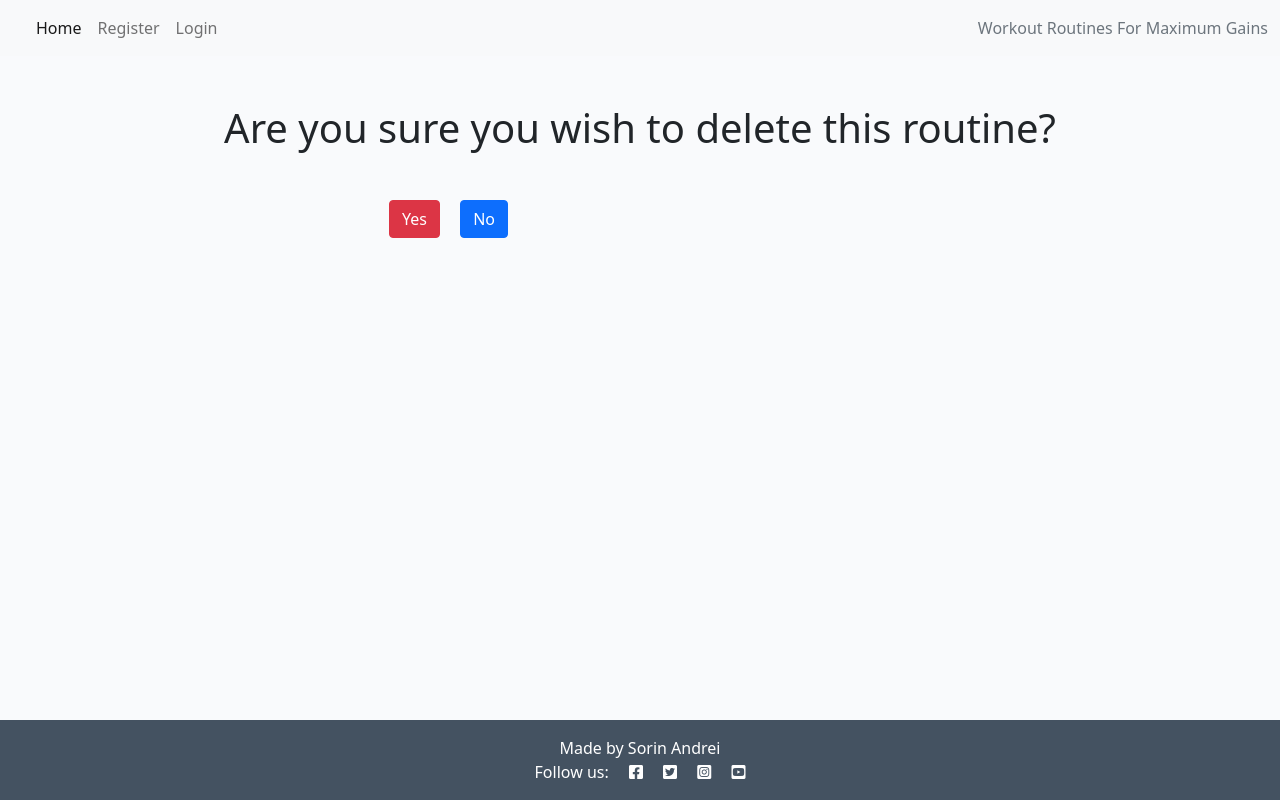
After one commit to Sorin05/Portofolio_4_Django, a Django app: page /routine/delete/1/ in a window 1280 px wide. The commit adds this page. Run offline with Django 3.2, Linux system fonts and the light colour scheme; tables that the repository leaves empty hold one stand-in row (values such as "Sample post").

Commit message:
Made CRUD functionality

```diff
--- a/blog/models.py
+++ b/blog/models.py
@@ -1,27 +1,20 @@
 from django.db import models
 from django.contrib.auth.models import User
-from cloudinary.models import CloudinaryField
+
 from django.utils.text import slugify
-
-STATUS = ((0, "Draft"), (1, "Added"))
-
 
 class Routine(models.Model):
     """Workout Routine Model"""
     routine_name = models.CharField(max_length=200, unique=True)
-    slug = models.SlugField(max_length=200, unique=True)
+    slug = models.SlugField(max_length=200, unique=True) # check for duplicates
     author = models.ForeignKey(
         User,
         on_delete=models.CASCADE,
         related_name="routines"
         )
-    added_on = models.DateTimeField(auto_now=True)
+    added_on = models.DateTimeField(auto_now_add=True)
     updated_on = models.DateTimeField(auto_now=True)
     description = models.TextField()
-    exercise = models.TextField()
-    method = models.TextField()
-    exercise_image = CloudinaryField('image', default='placeholder')
-    status = models.IntegerField(choices=STATUS, default=0)
     likes = models.ManyToManyField(
         User,
         related_name="routine_likes",
@@ -39,6 +32,7 @@ class Routine(models.Model):
 
     def save(self, *args, **kwargs):
         self.slug = slugify(self.routine_name)
+        self.author = User.objects.get(username='admin')
         super(Routine, self).save(*args, **kwargs)
 
 
@@ -58,7 +52,6 @@ class Comment(models.Model):
         related_name="comment_likes",
         blank=True
     )
-    approved = models.BooleanField(default=False)
 
     class Meta:
         ordering = ['added_on']
--- a/blog/urls.py
+++ b/blog/urls.py
@@ -5,8 +5,13 @@ from . import views
 urlpatterns = [
     path(
         '',
+        views.landing,
+        name='home'
+    ),
+    path(
+        'all-routines/',
         views.RoutineList.as_view(),
-        name='home'
+        name='routine_list'
     ),
     path(
         '<slug:slug>/', views.RoutineDetail.as_view(),
@@ -16,5 +21,7 @@ urlpatterns = [
         'like/<slug:slug>', views.RoutineLike.as_view(),
         name='routine_like'
     ),
-
+    path('routine/create/', views.RoutineCreateView.as_view(), name='create_routine'),
+    path('routine/update/<int:pk>/', views.RoutineUpdateView.as_view(), name='update_routine'),
+    path('routine/delete/<int:pk>/', views.RoutineDeleteView.as_view(), name='delete_routine'),
 ]
--- a/blog/views.py
+++ b/blog/views.py
@@ -1,36 +1,72 @@
 from django.shortcuts import render, get_object_or_404, reverse
 from django.views import generic, View
 from django.http import HttpResponseRedirect
-from django.views.generic.edit import UpdateView, DeleteView
+from django.views.generic.edit import UpdateView, DeleteView, CreateView
 from .models import Routine
 from django.urls import reverse_lazy
 from .forms import CommentForm
 
 
+def landing(request):
+    routine_list = Routine.objects.all()[:6]
+    return render(request, 'blog/index.html', {'routine_list': routine_list})
+
+
 class RoutineList(generic.ListView):
     model = Routine
-    queryset = Routine.objects.filter(status=1).order_by('-added_on')[0:6]
+    queryset = Routine.objects.all()
     paginate_by = 6
-    template_name = 'index.html'
-
+    template_name = 'blog/routine_list.html'
 
 class RoutineDetail(View):
 
     def get(self, request, slug, *args, **kwargs):
-        queryset = Routine.objects.filter(status=1)
+        queryset = Routine.objects.all()
         routine = get_object_or_404(queryset, slug=slug)
-        comments = routine.comments.filter(approved=True).order_by('added_on')
+        comments = routine.comments.all().order_by('added_on')
         liked = False
         if routine.likes.filter(id=self.request.user.id).exists():
             liked = True
 
         return render(
             request,
-            "routine_detail.html",
+            "blog/routine_detail.html",
             {
                 "routine": routine,
                 "comments": comments,
                 "commented": False,
+                "liked": liked,
+                "comment_form": CommentForm()
+            },
+        )
+
+    def post(self, request, slug, *args, **kwargs):
+        queryset = Routine.objects.all()
+        routine = get_object_or_404(queryset, slug=slug)
+        comments = routine.comments.all().order_by('-added_on')
+        liked = False
+        if routine.likes.filter(id=self.request.user.id).exists():
+            liked = True
+
+        comment_form = CommentForm(data=request.POST)
+
+        if comment_form.is_valid():
+            comment_form.instance.email = request.user.email
+            comment_form.instance.name = request.user.username
+            comment = comment_form.save(commit=False)
+            comment.routine = routine
+            comment.save()
+        else:
+            comment_form = CommentForm()
+
+
+        return render(
+            request,
+            "blog/routine_detail.html",
+            {
+                "routine": routine,
+                "comments": comments,
+                "commented": True,
                 "liked": liked,
                 "comment_form": CommentForm()
             },
@@ -58,7 +94,7 @@ class RoutineDetail(View):
 
         return render(
             request,
-            "routine_detail.html",
+            "blog/routine_detail.html",
             {
                 "routine": routine,
                 "comments": comments,
@@ -78,3 +114,21 @@ class RoutineLike(View):
         else:
             routine.likes.add(request.user)
         return HttpResponseRedirect(reverse('routine_detail', args=[slug]))
+
+
+class RoutineCreateView(CreateView):
+    model = Routine
+    fields = ['routine_name', 'description']
+    success_url = '/'
+
+
+
+class RoutineUpdateView(UpdateView):
+    model = Routine
+    fields = ['routine_name', 'description']
+    success_url = '/'
+
+
+class RoutineDeleteView(DeleteView):
+    model =Routine
+    success_url ='/'
--- /dev/null
+++ b/templates/blog/routine_confirm_delete.html
@@ -0,0 +1,14 @@
+{% extends 'base.html' %}
+
+{% block content %}
+<h1 class="text-center">Are you sure you wish to delete this routine?</h1>
+<div class="container mt-5 col-6">
+    <form method="POST">
+    {% csrf_token %}
+        {{form}}
+
+        <button class="btn btn-danger mx-3" type="submit">Yes</button>
+        <a class="btn btn-primary" href="{% url 'home' %}">No</a>
+    </form>
+</div>
+{% endblock content %}
--- /dev/null
+++ b/templates/blog/routine_list.html
@@ -0,0 +1,2 @@
+{% extends 'base.html'%}
+{%block content%}
--- a/templates/partials/footer.html
+++ b/templates/partials/footer.html
@@ -0,0 +1,11 @@
+
+
+
+
+<footer class="footer mt-auto py-3 dark-bg">
+    <p class="m-0 text-center text-white">Made by Sorin Andrei</p>
+    <p class="m-0 text-center text-white">Follow us: <i class="fab fa-facebook-square ms-3"></i>
+        <i class="fab fa-twitter-square ms-3"></i>
+        <i class="fab fa-instagram-square ms-3"></i>
+        <i class="fab fa-youtube-square ms-3"></i></p>
+</footer>
--- a/templates/partials/navbar.html
+++ b/templates/partials/navbar.html
@@ -1,6 +1,6 @@
 <nav class="navbar navbar-expand-md navbar-light bg-light sticky-top">
     <div class="container-fluid">
-        <a class="navbar-brand" href="{% url 'home' %}">Home</a>
+        <a class="navbar-brand" href="{% url 'home' %}" img="img-fluid img-responsive"></a>
         <button class="navbar-toggler" type="button" data-bs-toggle="collapse" data-bs-target="#navbarText"
             aria-controls="navbarText" aria-expanded="false" aria-label="Toggle navigation">
             <span class="navbar-toggler-icon"></span>
@@ -8,7 +8,7 @@
         <div class="collapse navbar-collapse" id="navbarText">
             <ul class="navbar-nav me-auto mb-2 mb-lg-0">
                 <li class="nav-item">
-                    <a class="nav-link active" aria-current="page" href="{% url 'home' %}">Home</a>
+                    <a class="nav-link active" aria-current="page" href="{% url 'home' %}" img="img-fluid img-responsive" src="https://res.cloudinary.com/dkujdm6hw/image/upload/v1657892388/logo_ibkh8p.webp">Home</a>
                 </li>
                 {% if user.is_authenticated %}
                 <li class="nav-item">
```
Also changed, not shown: blog/admin.py (+7 -7 lines), templates/blog/index.html (added, +13 -0 lines), templates/blog/partials/bloglist.html (added, +37 -0 lines), templates/blog/routine_detail.html (renamed from templates/routine_detail.html, +10 -9 lines), templates/index.html (deleted, +0 -85 lines), templates/tests/test_403_csrf.html (deleted, +0 -2 lines), blog/migrations/0004_auto_20220715_1535.py (added), templates/blog/partials/cta.html (added), templates/blog/routine_form.html (added).
